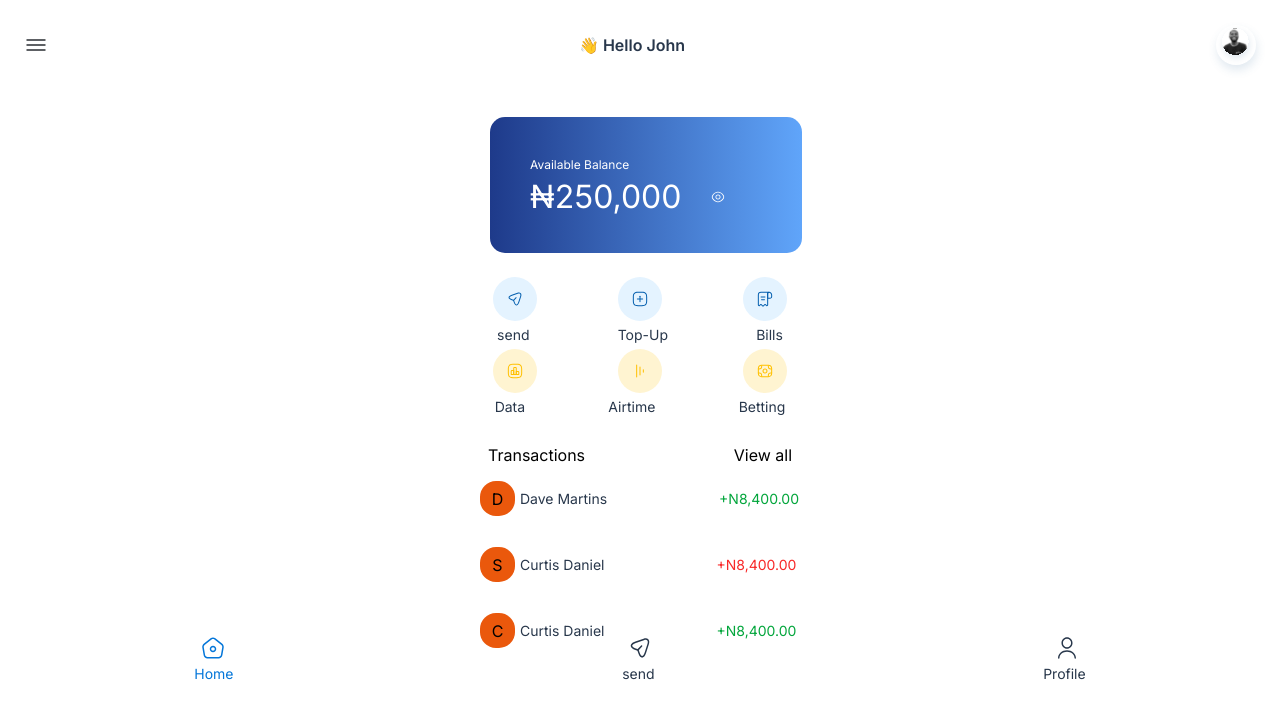
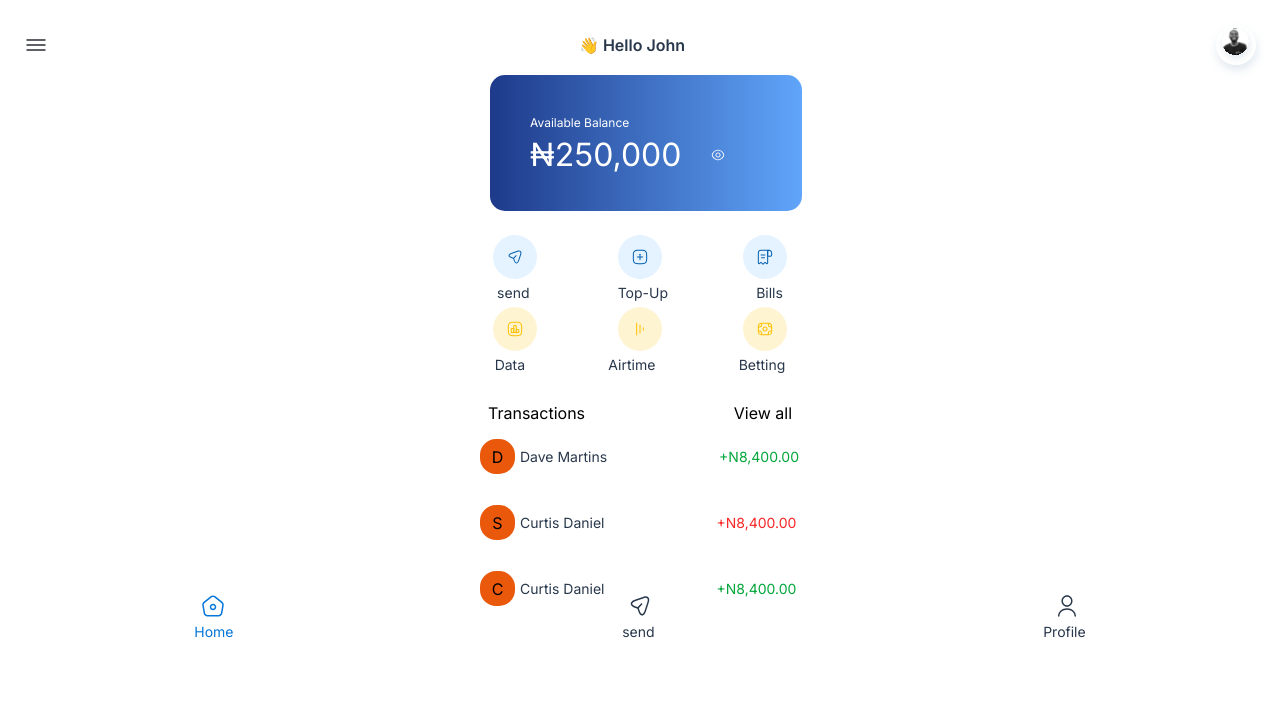
Before and after one commit to Maxwell011/moni-finance, a Next.js app: page /home in a window 1280 px wide. Shown: the top 718 px of the page. Built offline with nearby package versions, Linux system fonts and the light colour scheme.

Commit message:
Fix margin in Balance component

```diff
--- a/src/app/components/Balance.tsx
+++ b/src/app/components/Balance.tsx
@@ -3,7 +3,7 @@ import Image from "next/image";
 const Balance = () => {
   return (
     <>
-      <section className='w-[312px] h-[136px] rounded-[15px] bg-gradient-to-r from-blue-900 to-blue-400 ml-[37px] mr-[25px] mt-[27px] mb-6'>
+      <section className='w-[312px] h-[136px] rounded-[15px] bg-gradient-to-r from-blue-900 to-blue-400 ml-[37px] mr-[25px] mt-[-15px] mb-6'>
         <div className='p-10'>
           <div className='text-white text-xs'>Available Balance</div>
           <div className='text-white text-[32px] flex gap-[30px]'>
```
